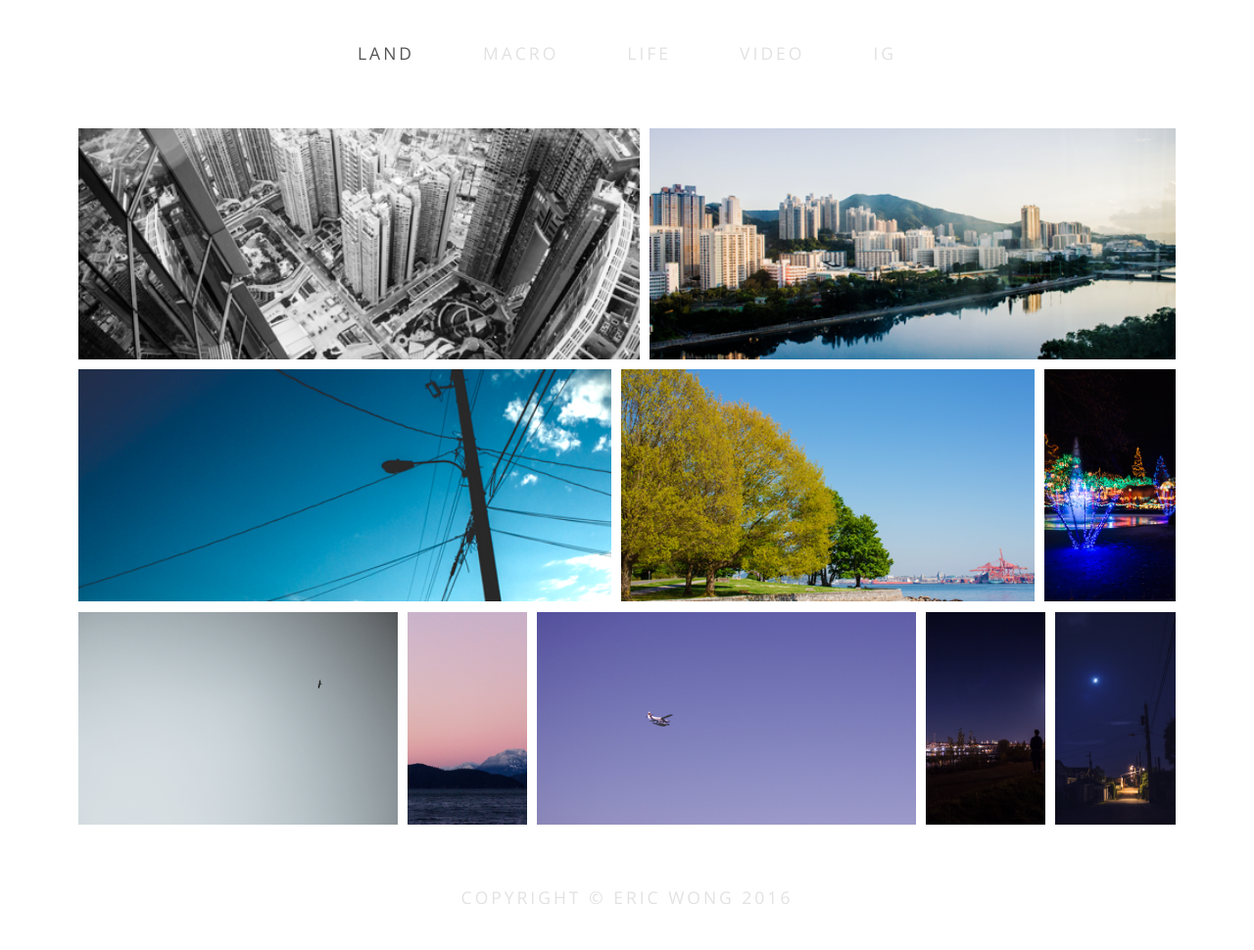
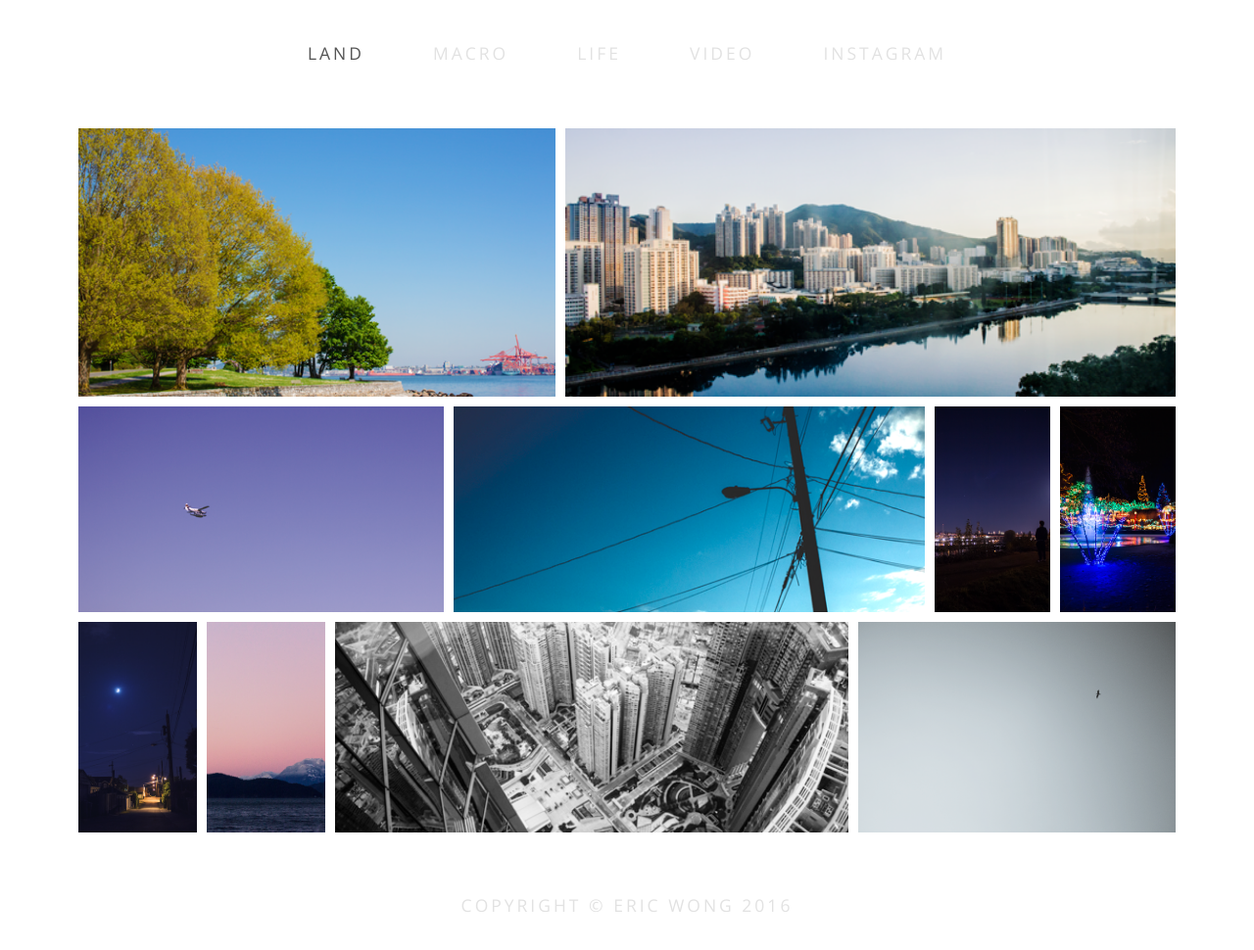
Before and after one commit to ErcWong/cuddly-octo-gallery, a plain HTML site: page land/index.html in a window 1280 px wide. Shown: the part 104-1074 px from the top of the page at 98% size. Drawn offline with nearby package versions, Linux system fonts and the light colour scheme.

Commit message:
Update: removed href from land images. Updated tab labels

```diff
--- a/land/index.html
+++ b/land/index.html
@@ -70,7 +70,7 @@
                         <a href="../video">VIDEO</a>
                     </li>
                     <li>
-                        <a href="../contact">IG</a>
+                        <a href="../contact">INSTAGRAM</a>
                     </li>
                 </ul>
             </div>
@@ -88,31 +88,31 @@
                 <a href="img/IMG3107.png"></a>
             </div>
         </div>
-        <a href="img/IMG3031.png" rel="lightbox[gallery]">
+        <a rel="lightbox[gallery]">
             <img src="img/IMG3031.png">
         </a>
-        <a href="img/IMG2692.png" rel="lightbox[gallery]">
+        <a rel="lightbox[gallery]">
             <img src="img/IMG2692.png">
         </a>
-        <a href="img/IMG2016.png" rel="lightbox[gallery]">
+        <a rel="lightbox[gallery]">
             <img src="img/IMG2016.png">
         </a>
-        <a href="img/IMG1009.png" rel="lightbox[gallery]">
+        <a rel="lightbox[gallery]">
             <img src="img/IMG1009.png">
         </a>
-        <a href="img/IMG4362.png" rel="lightbox[gallery]">
+        <a rel="lightbox[gallery]">
             <img src="img/IMG4362.png">
         </a>
-        <a href="img/IMG6148.png" rel="lightbox[gallery]">
+        <a rel="lightbox[gallery]">
             <img src="img/IMG6148.png">
         </a>
-        <a href="img/IMG2027.png" rel="lightbox[gallery]">
+        <a rel="lightbox[gallery]">
             <img src="img/IMG2027.png">
         </a>
-        <a href="img/IMG0622.png" rel="lightbox[gallery]">
+        <a rel="lightbox[gallery]">
             <img src="img/IMG0622.png">
         </a>
-        <a href="img/IMG3262.png" rel="lightbox[gallery]">
+        <a rel="lightbox[gallery]">
             <img src="img/IMG3262.png">
         </a>
     </div>
@@ -153,7 +153,7 @@
         $("#gallery").justifiedGallery({
             rowHeight: 200,
             margins: 10,
-            randomize: false
+            randomize: true
         });
         console.log(window.location);
         if(window.location.pathname.indexOf('#IMG313') != -1) {
```
Also changed, not shown: contact/index.html (+1 -1 lines), index.html (+1 -1 lines), life/index.html (+1 -1 lines), macro/index.html (+1 -1 lines), video/index.html (+1 -1 lines).
